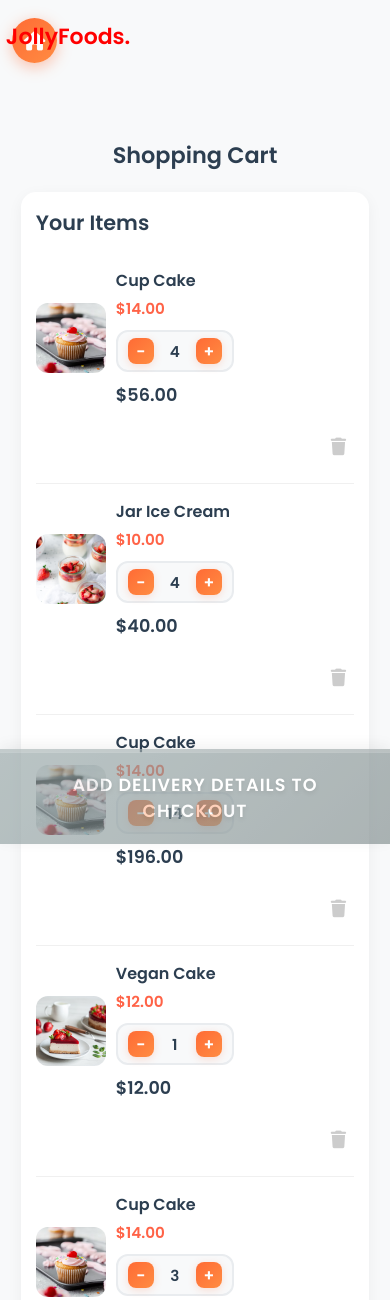
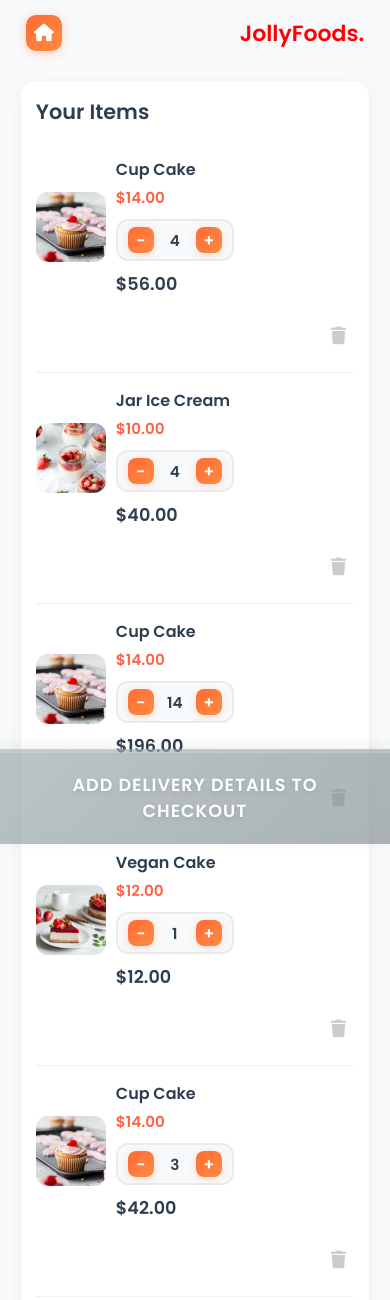
Before and after one commit to KATAKYIE-KWESI/Food_Delivery_App, a Django app: page /cart/ in a window 390 px wide. Shown: the top 1300 px of the page. Run offline with Django 5.2, Linux system fonts and the light colour scheme; data comes from the database, SQL or seed files in the repository.

Commit message:
Fixed 2 of the cart page styling and html structure

```diff
--- a/static/cart.css
+++ b/static/cart.css
@@ -18,6 +18,11 @@ body {
     background: transparent !important;
 }
 
+/* Home Button - Hidden on Desktop */
+.home-button {
+    display: none;
+}
+
 .cart-container {
     max-width: 1200px;
     margin: 0 auto;
@@ -30,11 +35,6 @@ body {
     margin-bottom: 30px;
     text-align: left;
     font-weight: 700;
-}
-
-/* Home Button - Hidden on Desktop */
-.home-button {
-    display: none;
 }
 
 /* --- DESKTOP Layout Structure --- */
@@ -620,41 +620,48 @@ body {
         padding-bottom: 80px;
     }
 
+    /* Show home button on mobile - beside logo */
+    .home-button {
+        display: inline-flex;
+        align-items: center;
+        justify-content: center;
+        width: 40px;
+        height: 40px;
+        background: linear-gradient(135deg, #ff6b35 0%, #ff8c42 100%);
+        color: white;
+        text-decoration: none;
+        border-radius: 10px;
+        font-size: 1.2rem;
+        box-shadow: 0 2px 10px rgba(255, 107, 53, 0.3);
+        transition: all 0.3s ease;
+        margin-right: 15px;
+    }
+
+    .home-button:active {
+        transform: scale(0.95);
+        box-shadow: 0 1px 5px rgba(255, 107, 53, 0.3);
+    }
+
+    /* Adjust navbar to accommodate home button */
+    .navbar {
+        display: flex;
+        align-items: center;
+        padding: 15px 20px;
+    }
+
+    .navbar .logo {
+        display: flex;
+        align-items: center;
+    }
+
     .cart-container {
         padding: 15px 15px 0 15px;
-        position: relative;
-        padding-top: 70px;
     }
 
     .cart-title {
         font-size: 1.6rem;
         text-align: center;
         margin-bottom: 20px;
-    }
-
-    /* Home Button - Only visible on mobile at top left */
-    .home-button {
-        display: flex;
-        align-items: center;
-        justify-content: center;
-        position: fixed;
-        top: 20px;
-        left: 15px;
-        width: 50px;
-        height: 50px;
-        background: linear-gradient(135deg, #ff6b35 0%, #ff8c42 100%);
-        color: white;
-        text-decoration: none;
-        border-radius: 50%;
-        font-size: 1.3rem;
-        z-index: 1000;
-        box-shadow: 0 4px 15px rgba(255, 107, 53, 0.4);
-        transition: all 0.3s ease;
-    }
-
-    .home-button:active {
-        transform: scale(0.95);
-        box-shadow: 0 2px 10px rgba(255, 107, 53, 0.3);
     }
 
     .cart-content {
@@ -894,20 +901,15 @@ body {
 /* EXTRA SMALL MOBILE */
 /* ============================================ */
 @media (max-width: 480px) {
-    .cart-container {
-        padding-top: 65px;
+    .home-button {
+        width: 36px;
+        height: 36px;
+        font-size: 1.1rem;
+        margin-right: 12px;
     }
 
     .cart-title {
         font-size: 1.4rem;
-    }
-
-    .home-button {
-        width: 45px;
-        height: 45px;
-        font-size: 1.2rem;
-        top: 18px;
-        left: 12px;
     }
 
     .cart-item {
--- a/templates/cart.html
+++ b/templates/cart.html
@@ -14,6 +14,10 @@
 
 <!-- NAVBAR -->
 <div class="navbar">
+    <!-- Home Button - Only visible on mobile -->
+    <a href="{% url 'homepage' %}" class="home-button">
+        <i class="fa-solid fa-house"></i>
+    </a>
     <a href="{% url 'homepage' %}" class="logo">JollyFoods.</a>
     <ul class="navbar-menu">
         <li><a href="{% url 'homepage' %}">Home</a></li>
@@ -26,15 +30,9 @@
 <!-- CART -->
 <div class="cart-container">
 
-<!-- Mobile Home Button (Hidden on Desktop) -->
-<a href="{% url 'homepage' %}" class="home-button">
-    <i class="fa-solid fa-house"></i>
-</a>
-
-<h1 class="cart-title">Shopping Cart</h1>
-
 {% if cart_items %}
 <div class="cart-content">
+
     <!-- CART ITEMS -->
     <div class="cart-items-section">
         <h2>Your Items</h2>
```
